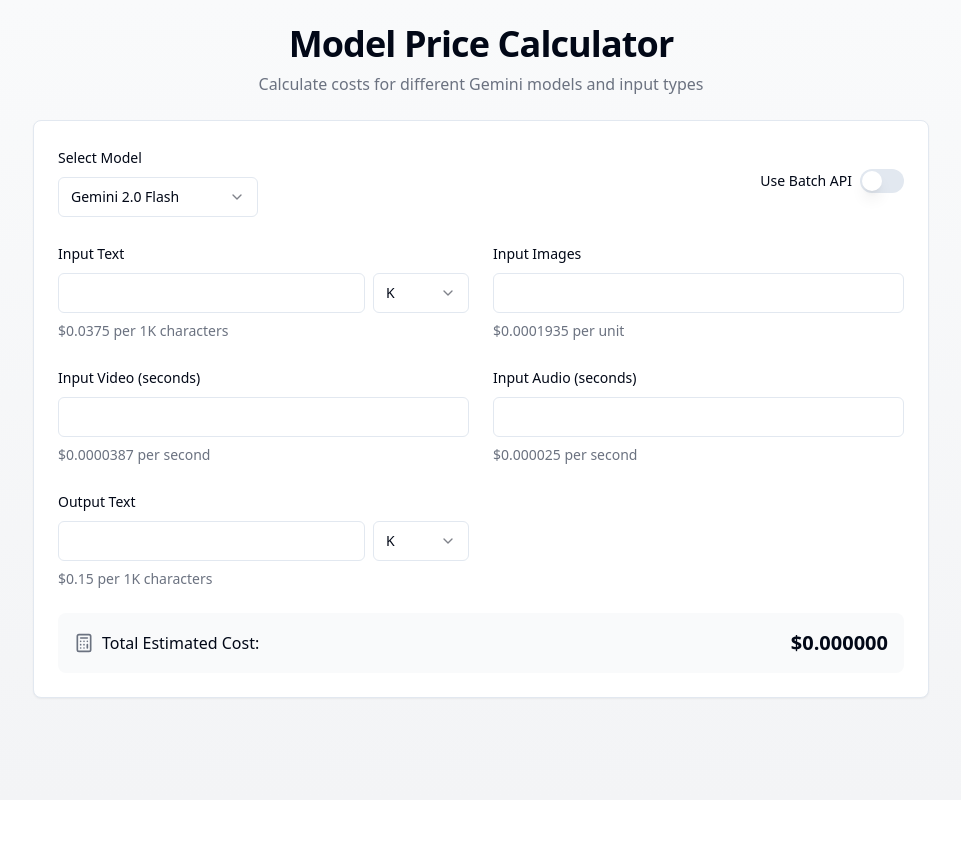
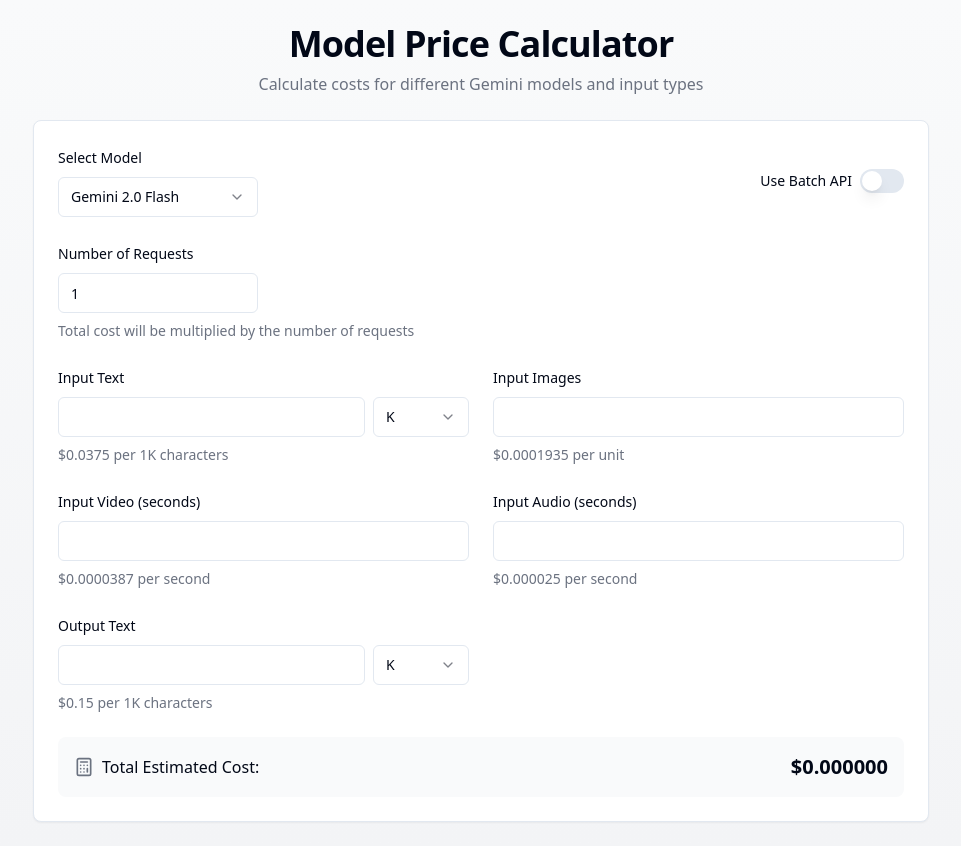
Before and after one commit to kdr/gemini2-price-calculator, a React (Vite) app: page / in a window 1280 px wide. Shown: the whole page, without its empty margins (159-1120 px from the left). Before the commit the page ends 800 px from the top, so only its background shows below. Built offline with nearby package versions, Linux system fonts and the light colour scheme.

Commit message:
Add number of requests input
Adds an input field for specifying the number of requests.  The total cost calculation will multiply the cost of each input type by the number of requests.  The input defaults to 1.

```diff
--- a/src/components/PriceCalculator.tsx
+++ b/src/components/PriceCalculator.tsx
@@ -89,6 +89,7 @@ const PRICE_DATA: PriceData = {
 const PriceCalculator = () => {
   const [selectedModel, setSelectedModel] = useState<ModelType>("gemini-2-flash");
   const [useBatchAPI, setUseBatchAPI] = useState(false);
+  const [numberOfRequests, setNumberOfRequests] = useState(1);
   const [inputs, setInputs] = useState({
     text: 0,
     image: 0,
@@ -137,8 +138,10 @@ const PriceCalculator = () => {
       }
     });
 
+    cost *= numberOfRequests;
+
     setTotalCost(cost);
-  }, [selectedModel, inputs, useBatchAPI, units]);
+  }, [selectedModel, inputs, useBatchAPI, units, numberOfRequests]);
 
   const handleInputChange = (type: InputType, value: string) => {
     setInputs(prev => ({
@@ -221,6 +224,21 @@ const PriceCalculator = () => {
         )}
       </div>
 
+      <div className="space-y-2">
+        <Label>Number of Requests</Label>
+        <Input
+          type="number"
+          min="1"
+          step="1"
+          value={numberOfRequests}
+          onChange={(e) => setNumberOfRequests(Math.max(1, parseInt(e.target.value) || 1))}
+          className="w-full md:w-[200px]"
+        />
+        <div className="text-sm text-gray-500">
+          Total cost will be multiplied by the number of requests
+        </div>
+      </div>
+
       <div className="grid grid-cols-1 md:grid-cols-2 gap-6">
         {renderInput("text", "Input Text")}
         {renderInput("image", "Input Images", false)}
```
